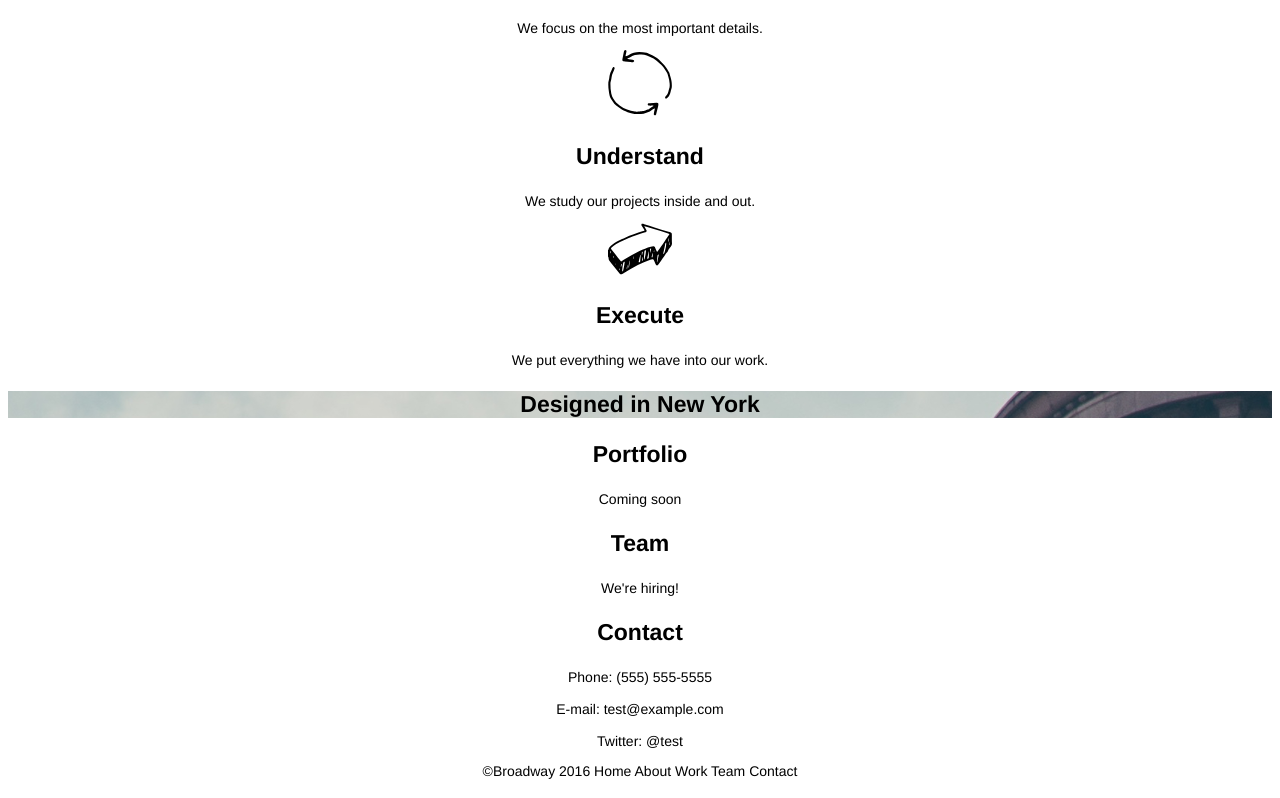
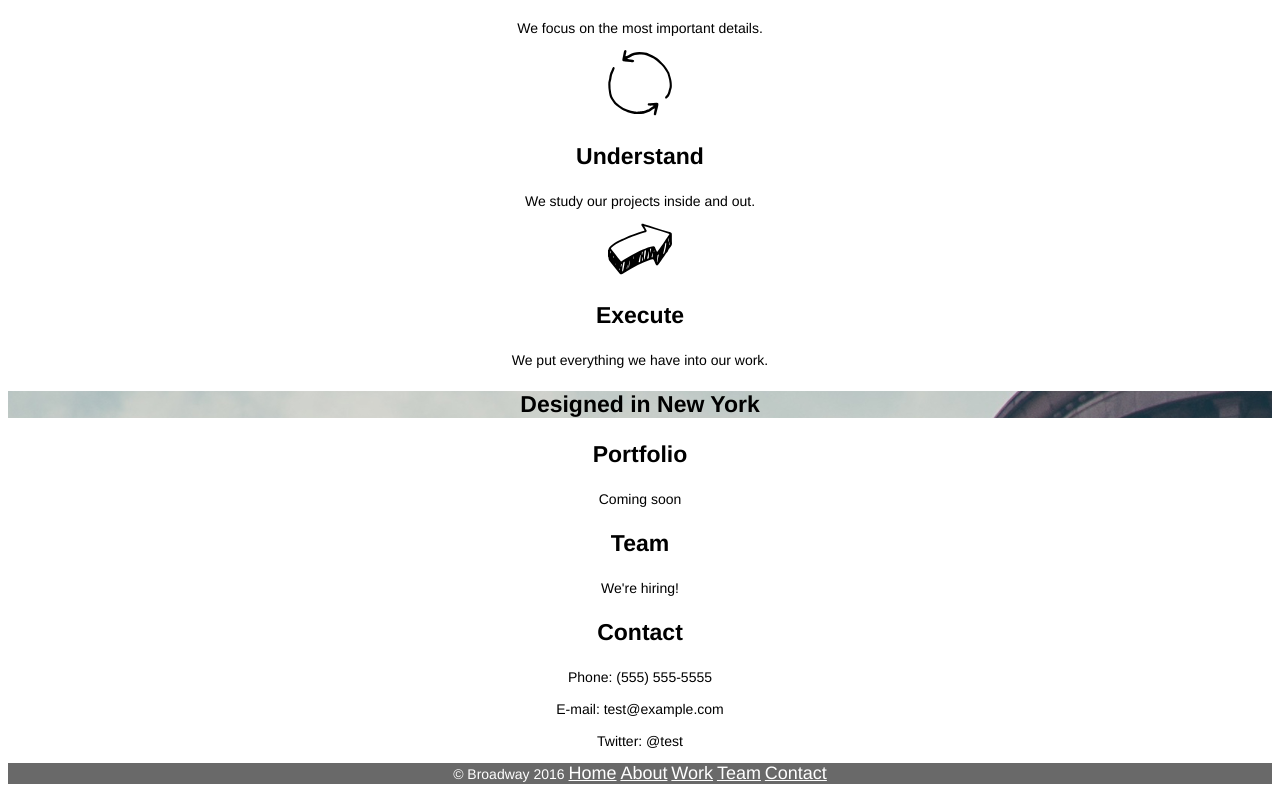
Before and after one commit to lanfopa/broadway, a plain HTML site: page index.html in a window 1280 px wide. Shown: the part 525-1323 px from the top of the page. Drawn offline with Linux system fonts and the light colour scheme.

Commit message:
Complete footer

```diff
--- a/index.html
+++ b/index.html
@@ -43,7 +43,8 @@
         E-mail: test@example.com<br><br>
         Twitter: @test</p>
     </div>
-    <p>&#169;Broadway 2016 Home About Work Team Contact</p>
-
+    <div class="footer">
+      <p>&#169; Broadway 2016 <a href="">Home</a> <a href="#process">About</a> <a href="#portfolio">Work</a> <a href="#team">Team</a> <a href="#contact">Contact</a></p>
+    </div>
   </body>
 </html>
--- a/resources/css/style.css
+++ b/resources/css/style.css
@@ -1,5 +1,5 @@
 body {
-  font-family: Helvetica;
+  font-family: Helvetica, sans-serif;
   text-align: center;
 }
 
@@ -31,3 +31,9 @@ a {
 .bkgrd-img {
   background-image: url("../images/the-flatiron-building.png")
 }
+
+.footer {
+  font-size: 11px;
+  color: white;
+  background-color: dimgray;
+}
```
